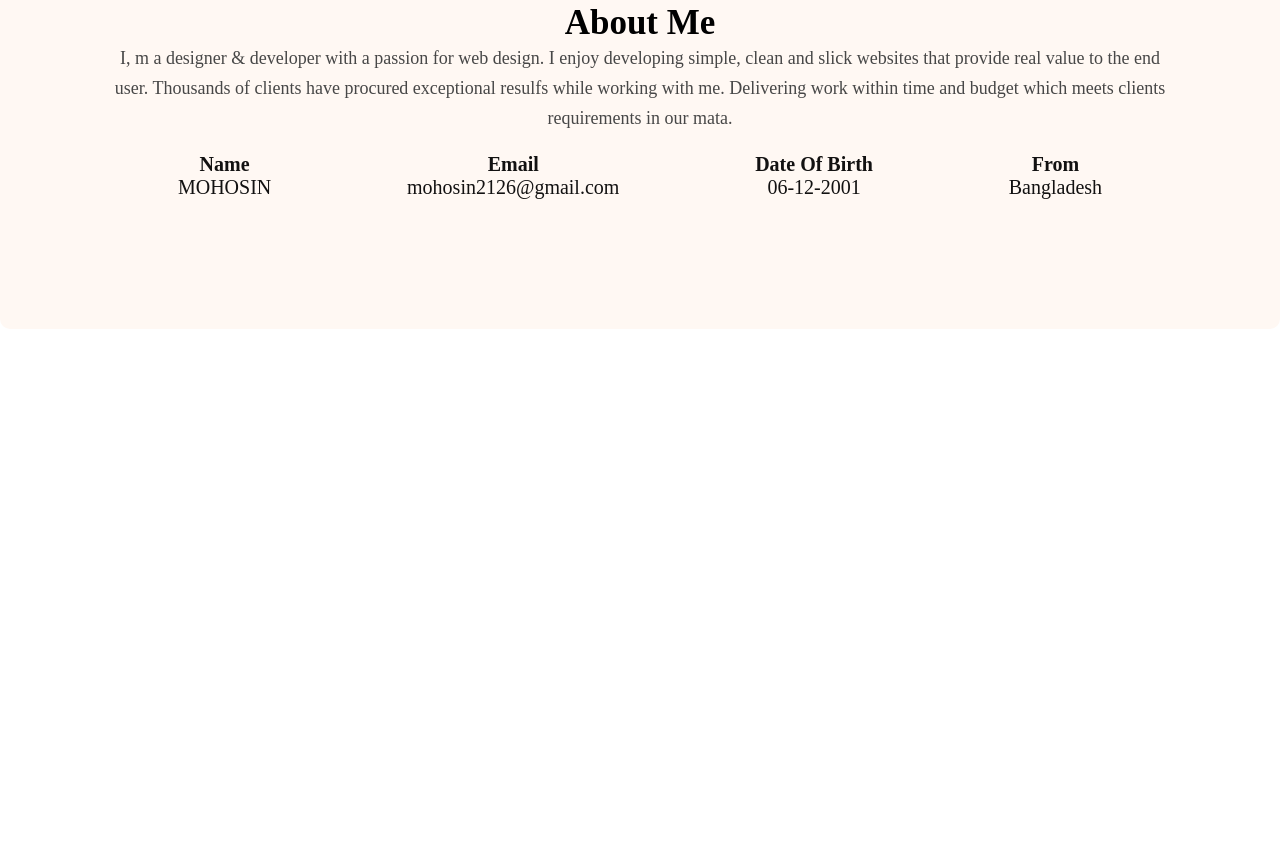
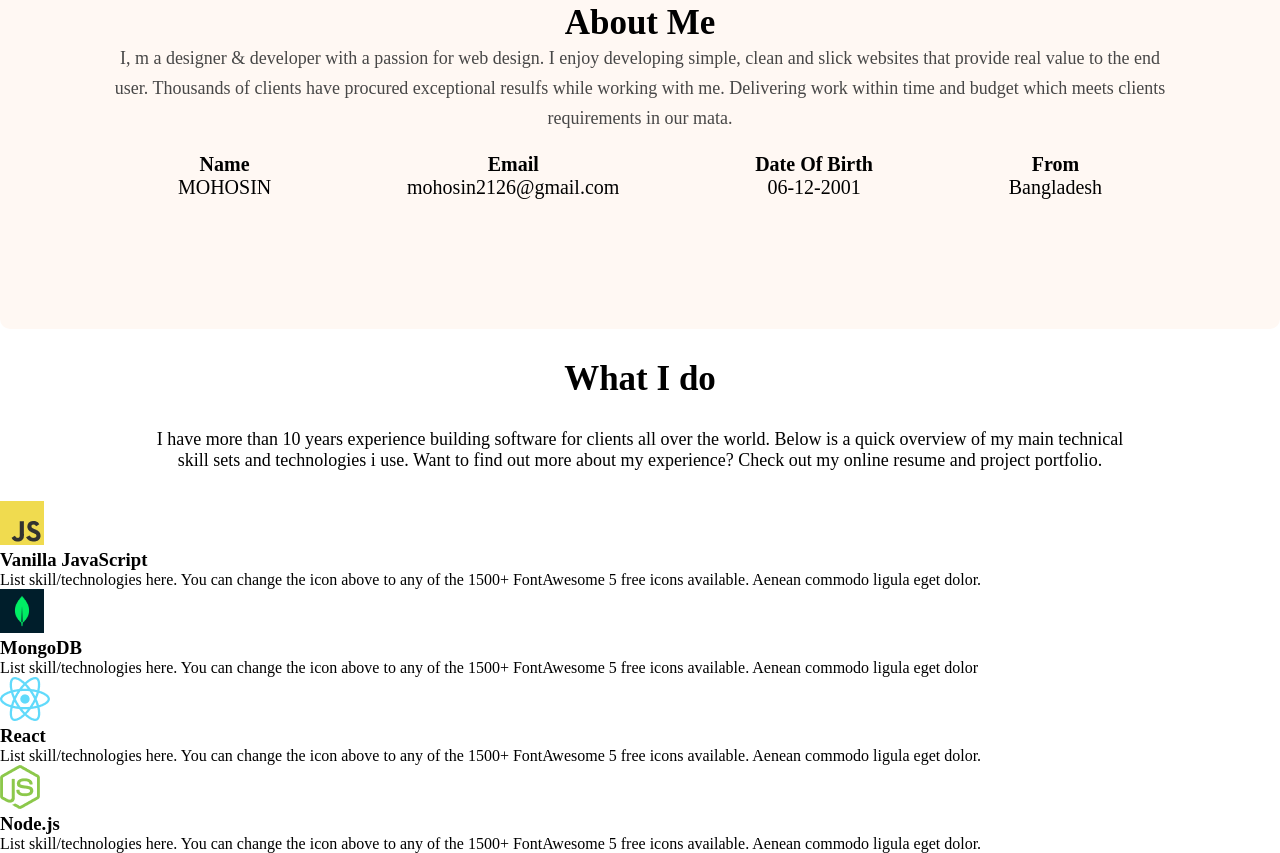
Before and after one commit to Mohosin2126/web-developer-prottfolio, a plain HTML site: page index.html in a window 1280 px wide. Shown: the part 798-1651 px from the top of the page. Before the commit the page ends 1157 px from the top, so only its background shows below. Drawn offline with nearby package versions, Linux system fonts and the light colour scheme.

Commit message:
what i can do

```diff
--- a/design/style.css
+++ b/design/style.css
@@ -107,7 +107,7 @@ font-weight: 400;
 line-height: 30px;
 }
 .section-title{
-  color:black;
+  color:  color:var(--dark-02, #474747);
    text-align: center;
    font-size: 35px;
    font-weight: 700;
@@ -118,9 +118,22 @@ line-height: 30px;
 }
 .about-info{
    text-align: center;
-   color: #121111;
+   color:   color:var(--dark-02, #474747);
   font-size: 20px;
 margin:20px;
 
 
 }
+
+/* what i do section */
+.section-description{
+   color:  color:var(--dark-02, #474747);
+   text-align: center;
+   font-size: 18px;
+   font-weight: 400;
+
+
+}
+.des{
+   padding:30px 150px;
+}
--- a/index.html
+++ b/index.html
@@ -57,6 +57,34 @@
       </div>
     </div>
 </section>
+<!-- what i do start -->
+<section>
+    <h3 class="section-title">What I do</h3>
+    <p class="section-description  des" >I have more than 10 years experience building software for clients all over the world. Below is a quick overview of my main technical skill sets and technologies i use. Want to find out more about my experience? Check out my online resume and project portfolio.</p>
+    <div class="skills-container">
+        <div class="skills">
+            <img src="./images/icons/js.png" alt="">
+            <h3 class="skill-title">Vanilla JavaScript
+                </h3>
+            <p class="skill-description">List skill/technologies here. You can change the icon above to any of the 1500+ FontAwesome 5 free icons available. Aenean commodo ligula eget dolor.</p>
+        </div>
+        <div class="skills">
+            <img src="/images/icons/mongo.png" alt="">
+            <h3 class="skill-title">MongoDB</h3>
+            <p class="skill-description">List skill/technologies here. You can change the icon above to any of the 1500+ FontAwesome 5 free icons available. Aenean commodo ligula eget dolor</p>
+        </div>
+        <div class="skills">
+            <img src="/images/icons/react.png" alt="">
+            <h3 class="skill-title">React</h3>
+            <p class="skill-description">List skill/technologies here. You can change the icon above to any of the 1500+ FontAwesome 5 free icons available. Aenean commodo ligula eget dolor.</p>
+        </div>
+        <div class="skills">
+            <img src="/images/icons/nodejs.png" alt="">
+            <h3 class="skill-title">Node.js</h3>
+            <p class="skill-description">List skill/technologies here. You can change the icon above to any of the 1500+ FontAwesome 5 free icons available. Aenean commodo ligula eget dolor.</p>
+        </div>
+    </div>
+</section>
     </main>
     <footer>
 
```
